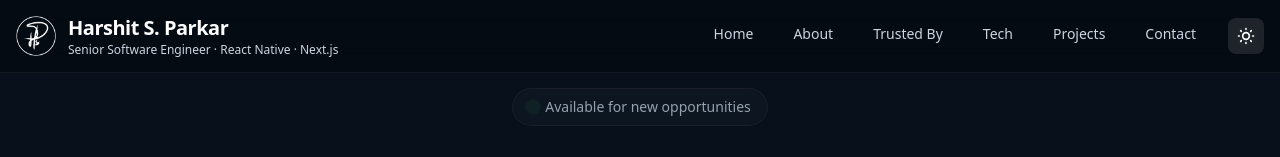
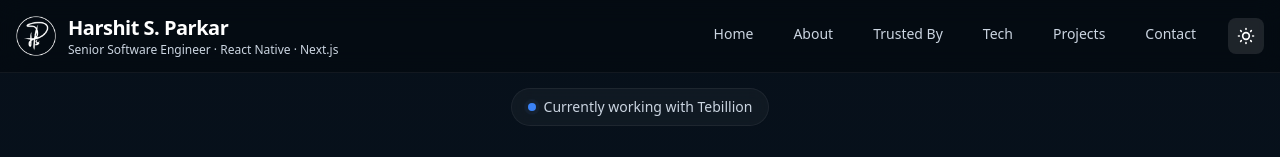
Before and after one commit to harshitparkar/harshitparkar.github.io, a Next.js app: page / in a window 1280 px wide. Shown: the top 157 px of the page. Built offline with nearby package versions, Linux system fonts and the light colour scheme.

Commit message:
Status Updated

```diff
--- a/components/Hero.jsx
+++ b/components/Hero.jsx
@@ -3,14 +3,22 @@ import React from 'react';
 import ParticleField from './ParticleField';
 import StatCard from './StatCard';
 
+import { PROFILE_CONFIG } from '../data/profileConfig';
+
 export default function Hero({ onNav }) {
+  const { isAvailable } = PROFILE_CONFIG;
   return (
     <section className="max-w-6xl mx-auto section-pad relative">
       <div className="absolute inset-0 -z-10"><ParticleField /></div>
       <div className="text-center max-w-4xl mx-auto">
-        <div className="inline-flex items-center gap-2 px-4 py-2 rounded-full glass border border-divider mb-6 animate-pulse">
-          <span className="w-2 h-2 bg-green-400 rounded-full animate-ping"></span>
-          <span className="text-sm text-secondary">Available for new opportunities</span>
+        <div className="inline-flex items-center gap-2 px-4 py-2 rounded-full glass border border-divider mb-6 hover:bg-white/5 transition-colors">
+          <span className="relative flex h-2 w-2">
+            <span className={`animate-ping absolute inline-flex h-full w-full rounded-full opacity-75 ${isAvailable ? 'bg-green-400' : 'bg-blue-400'}`}></span>
+            <span className={`relative inline-flex rounded-full h-2 w-2 ${isAvailable ? 'bg-green-500' : 'bg-blue-500'}`}></span>
+          </span>
+          <span className="text-sm text-secondary">
+            {isAvailable ? 'Available for new opportunities' : `Currently working with ${PROFILE_CONFIG.currentCompany}`}
+          </span>
         </div>
 
         <h1 className="text-4xl sm:text-5xl md:text-6xl lg:text-7xl font-extrabold leading-tight text-primary">
--- /dev/null
+++ b/data/profileConfig.js
@@ -0,0 +1,4 @@
+export const PROFILE_CONFIG = {
+    isAvailable: false,
+    currentCompany: 'Tebillion'
+};
```
